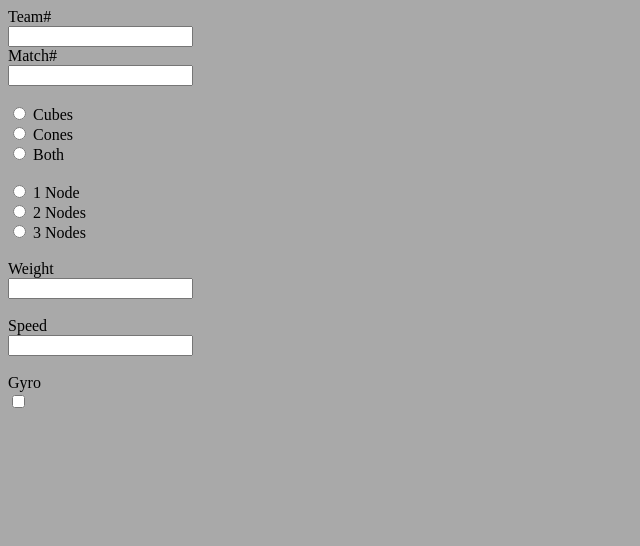
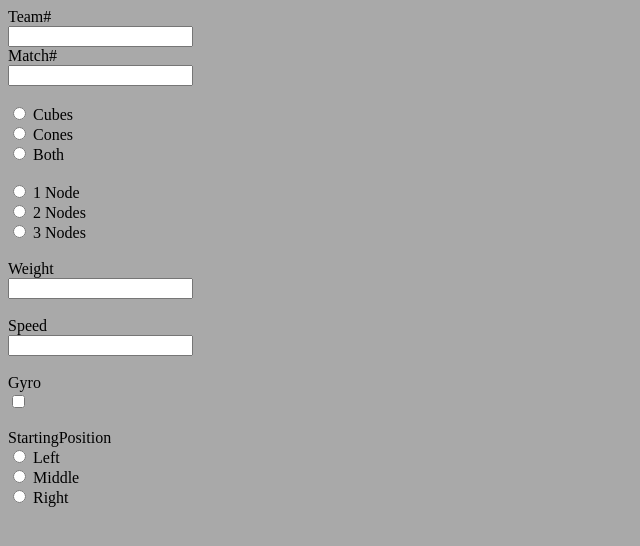
Before and after one commit to VoidNinja900/HnH-Scouting-Mobile, a plain HTML site: page EnterData.html in a window 1280 px wide. Shown: the whole page, without its empty margins (0-640 px from the left). Drawn offline with Linux system fonts and the light colour scheme.

Commit message:
added more functionality (statring pos)

```diff
--- a/EnterData.html
+++ b/EnterData.html
@@ -56,6 +56,17 @@
     <br>
     <br>
 
+    <label for="L">StartingPosition</label><br>
+    <input type="radio" id="L" name="StartingPosition" value="L">
+    <label for="L">Left</label><br>
+    <input type="radio" id="M" name="StartingPosition" value="M">
+    <label for="M">Middle</label><br>
+    <input type="radio" id="R" name="StartingPosition" value="R">
+    <label for="R">Right</label>
+
+
+
+
     <body style="background-color:darkgray;">
 
     <div>
```
Also changed, not shown: AppMain.html (+1 -1 lines), Export.html (+1 -2 lines).
